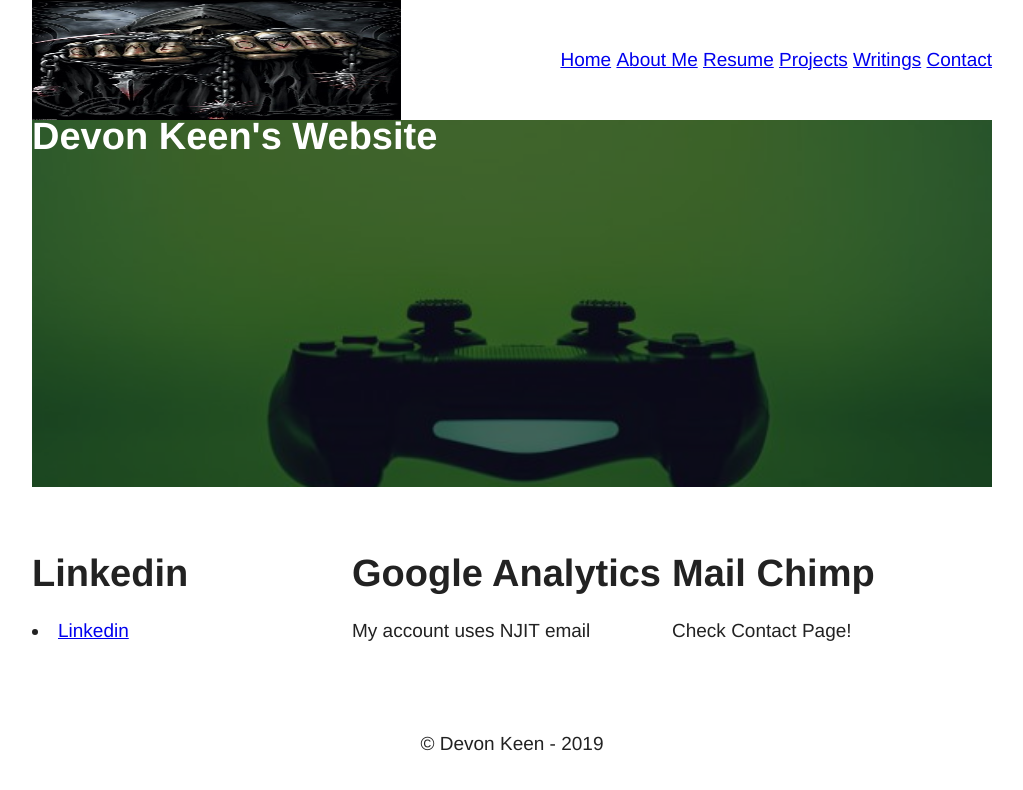
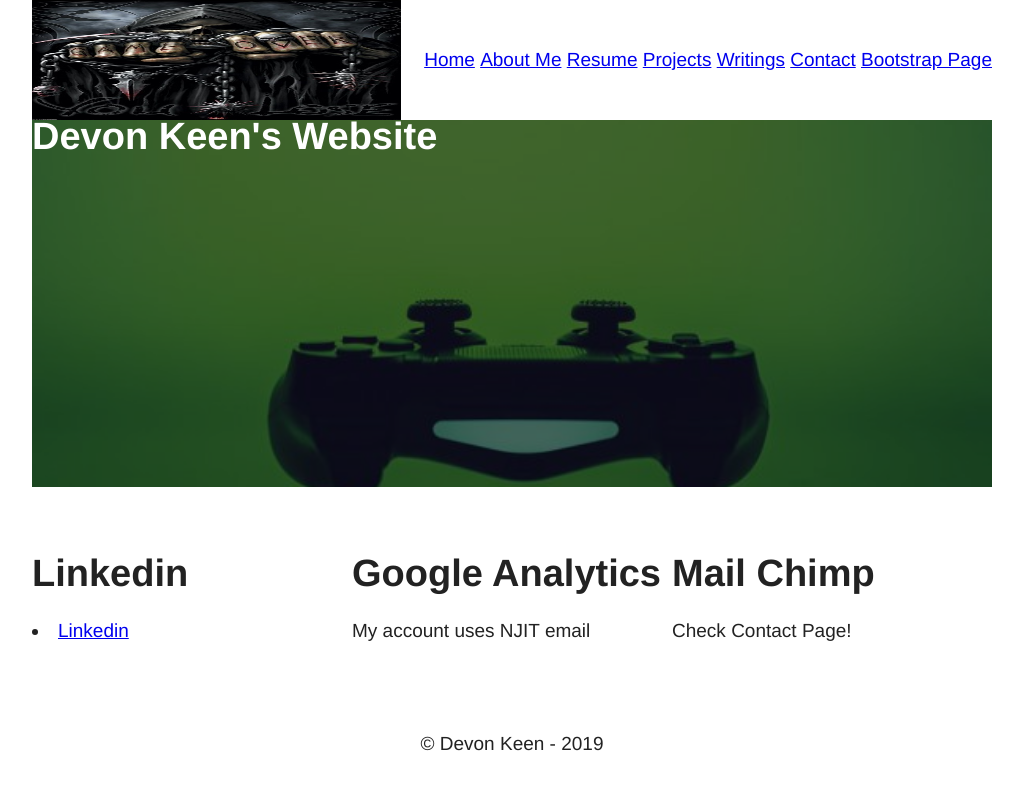
Before and after one commit to osardena/osardena.github.io, a plain HTML site: page personsite-master/index.html in a window 1280 px wide. Shown: the whole page, without its empty margins (128-1151 px from the left). Drawn offline with nearby package versions, Linux system fonts and the light colour scheme; a script that the page names is missing.

Commit message:
Feature: Added a Web Page with Bootstrap

```diff
--- a/personsite-master/index.html
+++ b/personsite-master/index.html
@@ -37,6 +37,7 @@
         <li><a href="Projects.html">Projects</a></li>
         <li><a href="Writings.html">Writings</a><li>
         <li><a href="Contact.html">Contact</a></li>
+        <li><a href="bootstrap.html">Bootstrap Page</a></li>
       </menu>
     </div>
   </div>
```
